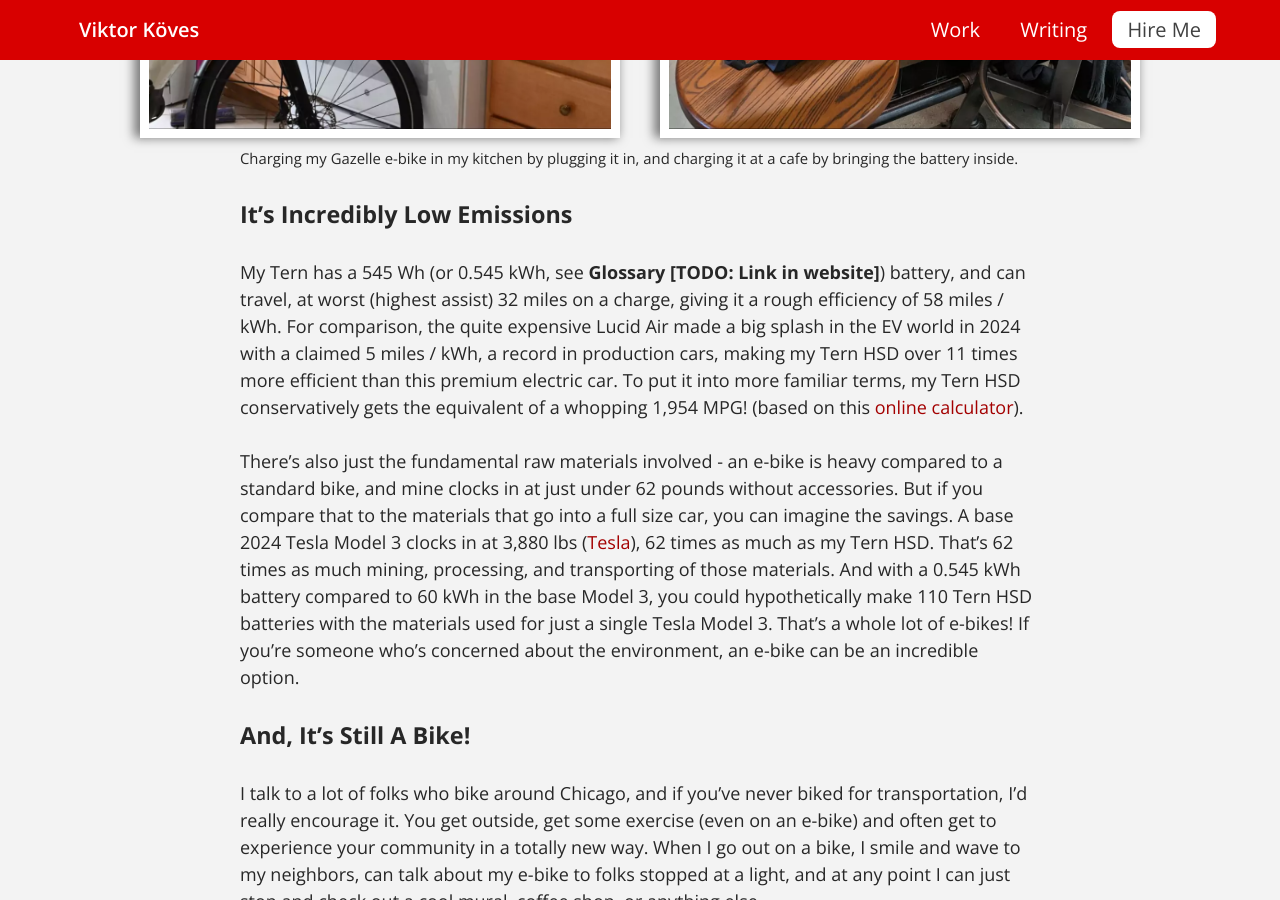
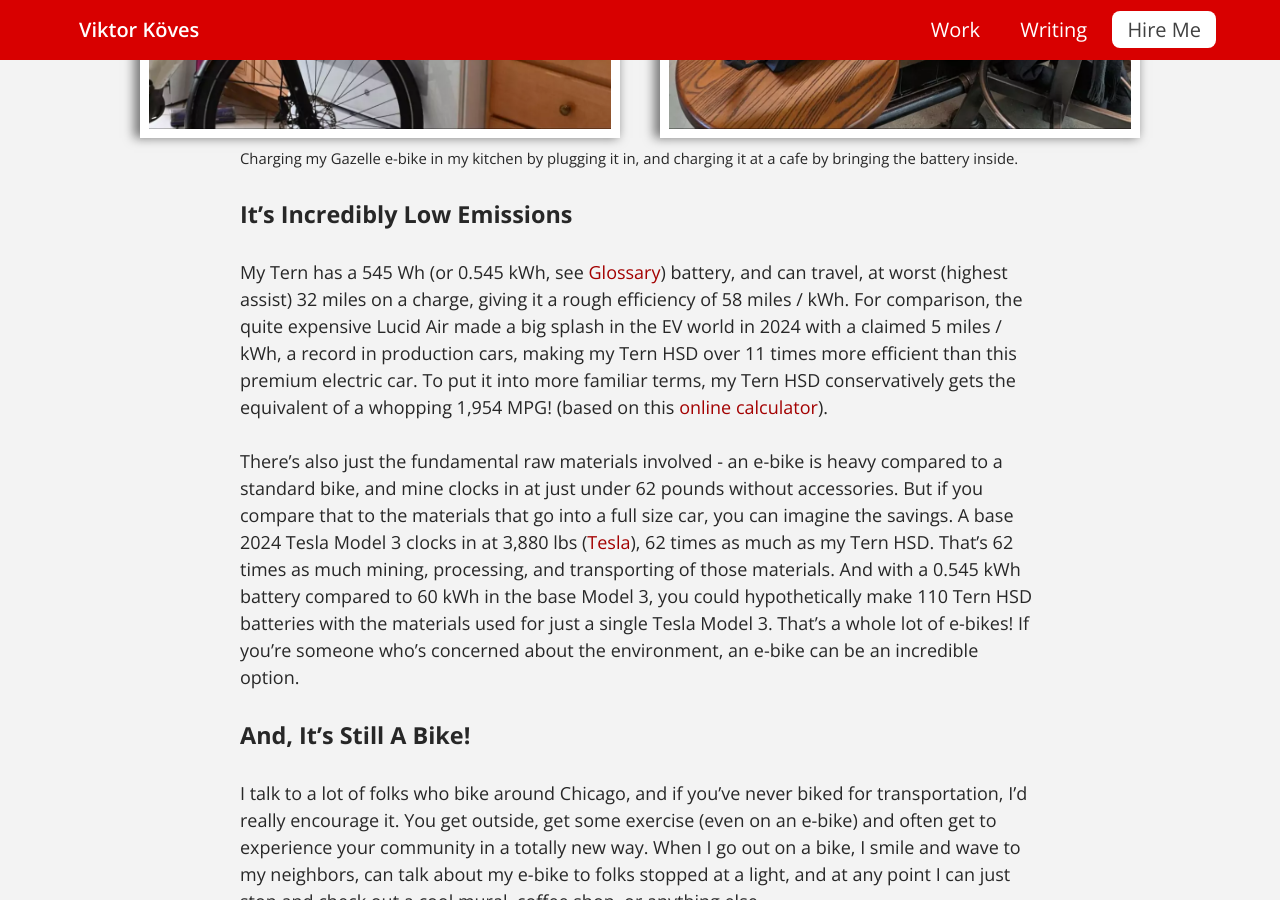
Before and after one commit to vkoves/vkoves.github.io, a Jekyll site: the page built from _posts/2024-09-21-your-first-ev-could-be-a-cargo-ebike.md, in a window 1280 px wide and 900 px high, scrolled down 4350 px. Built offline with Jekyll 4.4.1, drawn with Linux system fonts in a browser that asks for light colours.

Commit message:
Fix ebike article glossary link

```diff
--- a/_posts/2024-09-21-your-first-ev-could-be-a-cargo-ebike.md
+++ b/_posts/2024-09-21-your-first-ev-could-be-a-cargo-ebike.md
@@ -99,7 +99,7 @@ It’s worth noting that smaller e-bikes often don’t have a removable battery
 
 ### **It’s Incredibly Low Emissions**
 
-My Tern has a 545 Wh (or 0.545 kWh, see **Glossary [TODO: Link in website]**) battery, and can travel, at worst (highest assist) 32 miles on a charge, giving it a rough efficiency of 58 miles / kWh. For comparison, the quite expensive Lucid Air made a big splash in the EV world in 2024 with a claimed 5 miles / kWh, a record in production cars, making my Tern HSD over 11 times more efficient than this premium electric car. To put it into more familiar terms, my Tern HSD conservatively gets the equivalent of a whopping 1,954 MPG! (based on this [online calculator](https://www.thecalculatorsite.com/energy/mpge-calculator.php)).
+My Tern has a 545 Wh (or 0.545 kWh, see [Glossary](#glossary)) battery, and can travel, at worst (highest assist) 32 miles on a charge, giving it a rough efficiency of 58 miles / kWh. For comparison, the quite expensive Lucid Air made a big splash in the EV world in 2024 with a claimed 5 miles / kWh, a record in production cars, making my Tern HSD over 11 times more efficient than this premium electric car. To put it into more familiar terms, my Tern HSD conservatively gets the equivalent of a whopping 1,954 MPG! (based on this [online calculator](https://www.thecalculatorsite.com/energy/mpge-calculator.php)).
 
 There’s also just the fundamental raw materials involved - an e-bike is heavy compared to a standard bike, and mine clocks in at just under 62 pounds without accessories. But if you compare that to the materials that go into a full size car, you can imagine the savings. A base 2024 Tesla Model 3 clocks in at 3,880 lbs ([Tesla](https://www.tesla.com/ownersmanual/model3/en_cn/GUID-56562137-FC31-4110-A13C-9A9FC6657BF0.html)), 62 times as much as my Tern HSD. That’s 62 times as much mining, processing, and transporting of those materials. And with a 0.545 kWh battery compared to 60 kWh in the base Model 3, you could hypothetically make 110 Tern HSD batteries with the materials used for just a single Tesla Model 3. That’s a whole lot of e-bikes! If you’re someone who’s concerned about the environment, an e-bike can be an incredible option.
 
```
